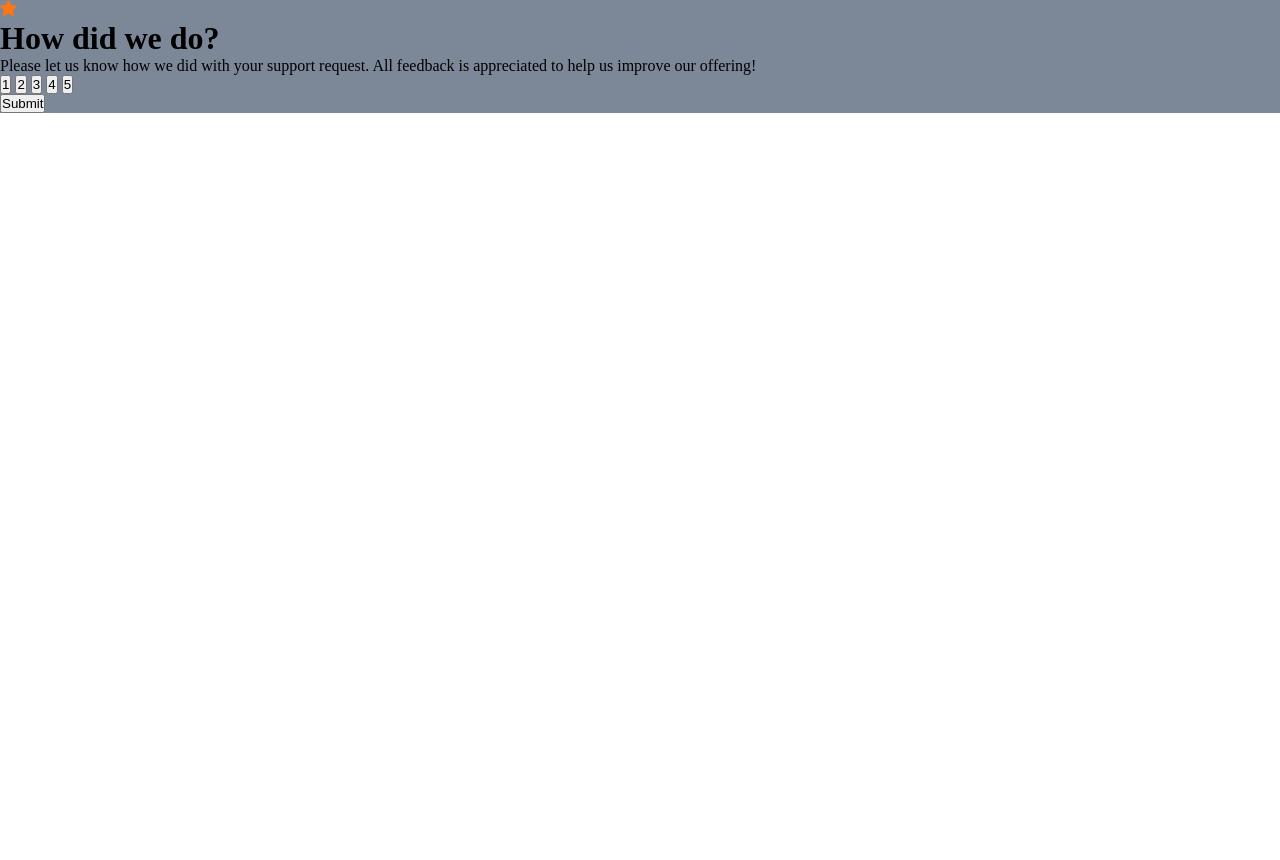
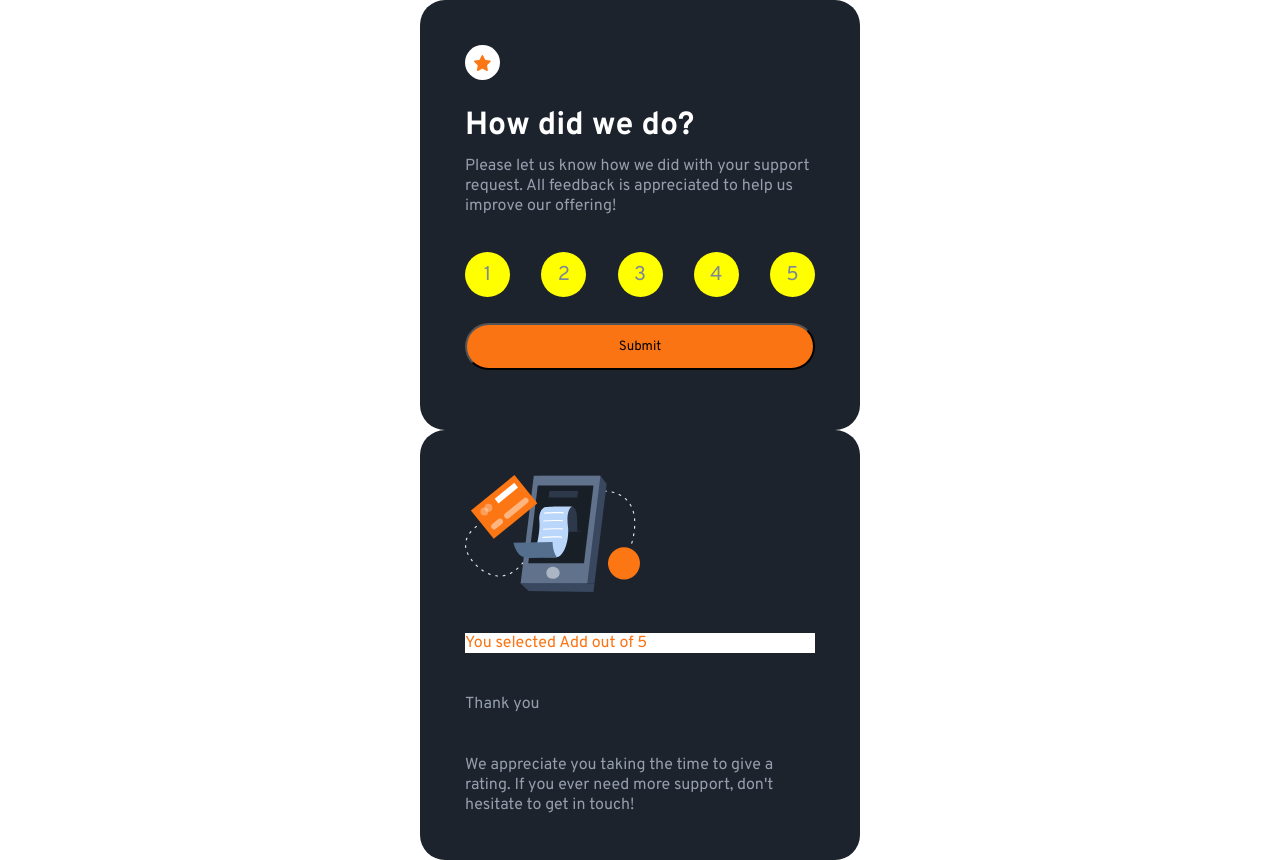
Before and after one commit to venkat2305/Interactive-Rating-Component, a plain HTML site: page index.html in a window 1280 px wide. Before the commit the page ends 800 px from the top, so only its background shows below. Drawn offline with Linux system fonts and the light colour scheme.

Commit message:
initial commit

```diff
--- a/index.css
+++ b/index.css
@@ -1,10 +1,22 @@
-*{
+@import url("https://fonts.googleapis.com/css2?family=Overpass:wght@400;700&display=swap");
+
+* {
   margin: 0;
   padding: 0;
   box-sizing: border-box;
+  font-family: "Overpass", sans-serif;
 }
 
-:root{
+.body {
+  max-width: 100vw;
+  max-height: 100vh;
+  font-size: 15px;
+  display: flex;
+  align-items: center;
+  justify-content: center;
+}
+
+:root {
   --Orange: hsl(25, 97%, 53%);
   --White: hsl(0, 0%, 100%);
   --Light-Grey: hsl(217, 12%, 63%);
@@ -13,6 +25,81 @@
   --Very-Dark-Blue: hsl(216, 12%, 8%);
 }
 
-.rating-card{
-    background-color: var(--Medium-Grey);
+.container {
+  background-color: #1c232d;
+  width: 440px;
+  height: 430px;
+  margin: 0 auto;
+  padding: 45px;
+  border-radius: 25px;
+  display: flex;
+  justify-content: space-between;
+  flex-direction: column;
 }
+
+.img-container{
+    width: 35px;
+    height: 35px;
+    border-radius: 50%;
+    background-color: white;
+    display: flex;
+    align-items: center;
+    justify-content: center;
+}
+
+h1 {
+  color: var(--White);
+  margin-bottom: 10px;
+}
+
+p {
+  color: var(--Light-Grey);
+}
+
+.rating {
+  width: 45px;
+  height: 45px;
+  background-color: yellow;
+  color: var(--Medium-Grey);
+  border-radius: 25px;
+  display: flex;
+  align-items: center;
+  justify-content: center;
+  font-size: 20px;
+}
+
+.submit{
+    width: 100%;
+    background-color: var(--Orange);
+    padding: 13px;
+    margin-bottom: 15px;
+    border-radius: 25px;
+}
+
+.rating-buttons{
+    display: flex;
+    justify-content: space-between;
+    margin-top: 10px;
+}
+
+.thank-you img{
+    width: 50%;
+}
+
+.rating-ouput{
+    background-color: white;
+
+}
+
+#change-rating{
+    color: var(--Orange);
+    display: inline;
+}
+
+
+
+
+
+/* .hidden {
+  display: none;
+} */
--- a/index.html
+++ b/index.html
@@ -17,34 +17,49 @@
   </head>
   <body>
     <!-- Rating state start -->
-    <div class="rating-card">
+    <div class="card">
+      <div class="container rating-card">
+        <div class="img-container">
           <img src="images/icon-star.svg" alt="icon-star" />
+        </div>
+
+
         <div class="description">
           <h1>How did we do?</h1>
           <p>
-          Please let us know how we did with your support request. All feedback is appreciated to help us improve our offering!</p>
+            Please let us know how we did with your support request. All
+            feedback is appreciated to help us improve our offering!
+          </p>
         </div>
 
-      <div class="points">
-        <button class="rating">1</button>
-        <button class="rating">2</button>
-        <button class="rating">3</button>
-        <button class="rating">4</button>
-        <button class="rating">5</button>
+        <div class="rating-buttons">
+          <div class="rating">1</div>
+          <div class="rating">2</div>
+          <div class="rating">3</div>
+          <div class="rating">4</div>
+          <div class="rating">5</div>
         </div>
 
-      <button class="submit">Submit</button>
+
+        <form><button class="submit">Submit</button></form>
+
+
       </div>
 
-    <!-- Rating state end -->
+      <div class="container thank-you hidden">
+        <img src="images/illustration-thank-you.svg" alt="thank-you" />
+        <div class="rating-ouput">
+          <p id="change-rating">You selected Add out of 5</p>
+        </div>
 
-    <!-- Thank you state start -->
+        <p>Thank you</p>
+        <p>
+          We appreciate you taking the time to give a rating. If you ever need
+          more support, don't hesitate to get in touch!
+        </p>
+      </div>
+    </div>
 
-    <!-- You selected -->
-    <!-- Add rating here -->
-    <!-- out of 5 Thank you! We appreciate you taking the time to give a rating. If
-    you ever need more support, don’t hesitate to get in touch! -->
-
-    <!-- Thank you state end -->
+    <script src="index.js"></script>
   </body>
 </html>
```
Also changed, not shown: index.js (added). Lines whose indentation alone changed are shown as unchanged.
